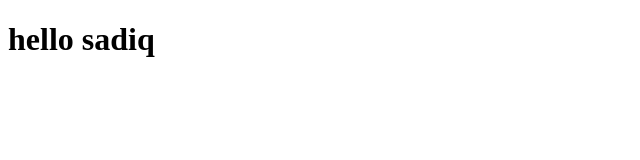
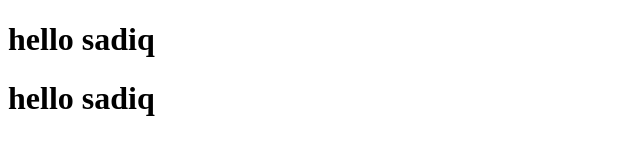
Before and after one commit to sadiqpro/test, a plain HTML site: page index.html in a window 1280 px wide. Shown: the whole page, without its empty margins (0-640 px from the left). Drawn offline with Linux system fonts and the light colour scheme.

Commit message:
Update index.html

```diff
--- a/index.html
+++ b/index.html
@@ -8,5 +8,6 @@
 </head>
 <body>
     <h1>hello sadiq</h1>
+    <h1>hello sadiq</h1>
 </body>
 </html>
```
